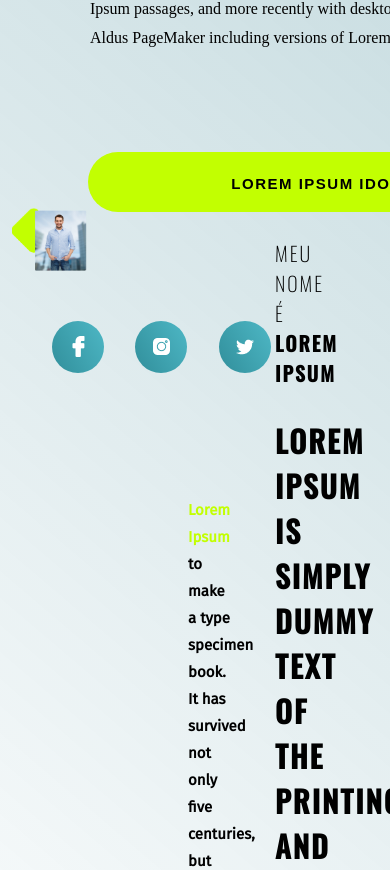
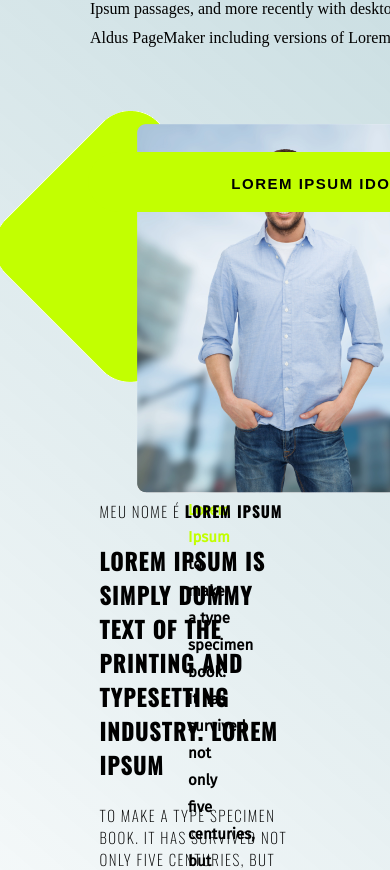
Before and after one commit to Buletiss/Business-Market, a React (Create React App) app: page / in a window 390 px wide. Shown: the part 676-1546 px from the top of the page. Built offline with nearby package versions, Linux system fonts and the light colour scheme.

Commit message:
feature: posicionamento de imagem e texto da pagina 2 para o mobile

```diff
--- a/src/pages/Page2/styles.js
+++ b/src/pages/Page2/styles.js
@@ -1,6 +1,5 @@
 import styled from 'styled-components';
 import Homem from '../../assets/Homem.png';
-import TriangleGreen from '../../assets/triangleGreen.png';
 import FacebookIcon from '../../assets/facebookIcon.png';
 import TwitterIcon from '../../assets/twitterIcon.png';
 import InstagramIcon from '../../assets/instagramIcon.png';
@@ -11,6 +10,12 @@
   justify-content: space-between;
   height: 100vh;
   margin-top: -15rem;
+
+  @media screen and (max-width: 768px) {
+    display: flex;
+    flex-direction: column;
+    align-items: center;
+  }
 `;
 
 export const LeftSide = styled.div`
@@ -20,6 +25,12 @@
   justify-content: flex-start;
   padding-right: 6rem;
   width: 50%;
+
+  @media screen and (max-width: 768px) {
+    display: flex;
+    flex-direction: row;
+    margin-top: -100px;
+  }
 `;
 
 export const RightSide = styled.div`
@@ -27,7 +38,6 @@
   flex-direction: column;
   justify-content: space-between;
   width: 55%;
-  flex: 1;
   font-family: 'Oswald';
   font-style: normal;
   font-weight: 200;
@@ -36,6 +46,14 @@
   text-transform: uppercase;
   max-height: 600px;
   padding: 10px 80px;
+
+  @media screen and (max-width: 768px) {
+    width: 90%;
+    height: 50%;
+    position: relative;
+    top: -160px;
+    font-size: 15px;
+  }
 `;
 
 export const HomemImage = styled.img.attrs({
@@ -44,6 +62,12 @@
   width: 75%;
   margin-bottom: 50px;
   margin-top: -20px;
+
+  @media screen and (max-width: 768px) {
+    width: 500px;
+    display: flex;
+    margin-left: -100px;
+  }
 `;
 
 export const SocialMediaWrapper = styled.div`
@@ -52,6 +76,11 @@
   width: 250px;
   margin-left: 14rem;
   justify-content: space-around;
+
+  @media screen and (max-width: 768px) {
+    flex-direction: column;
+    margin-left: 2rem;
+  }
 `;
 
 export const IconWrapper = styled.a`
```
